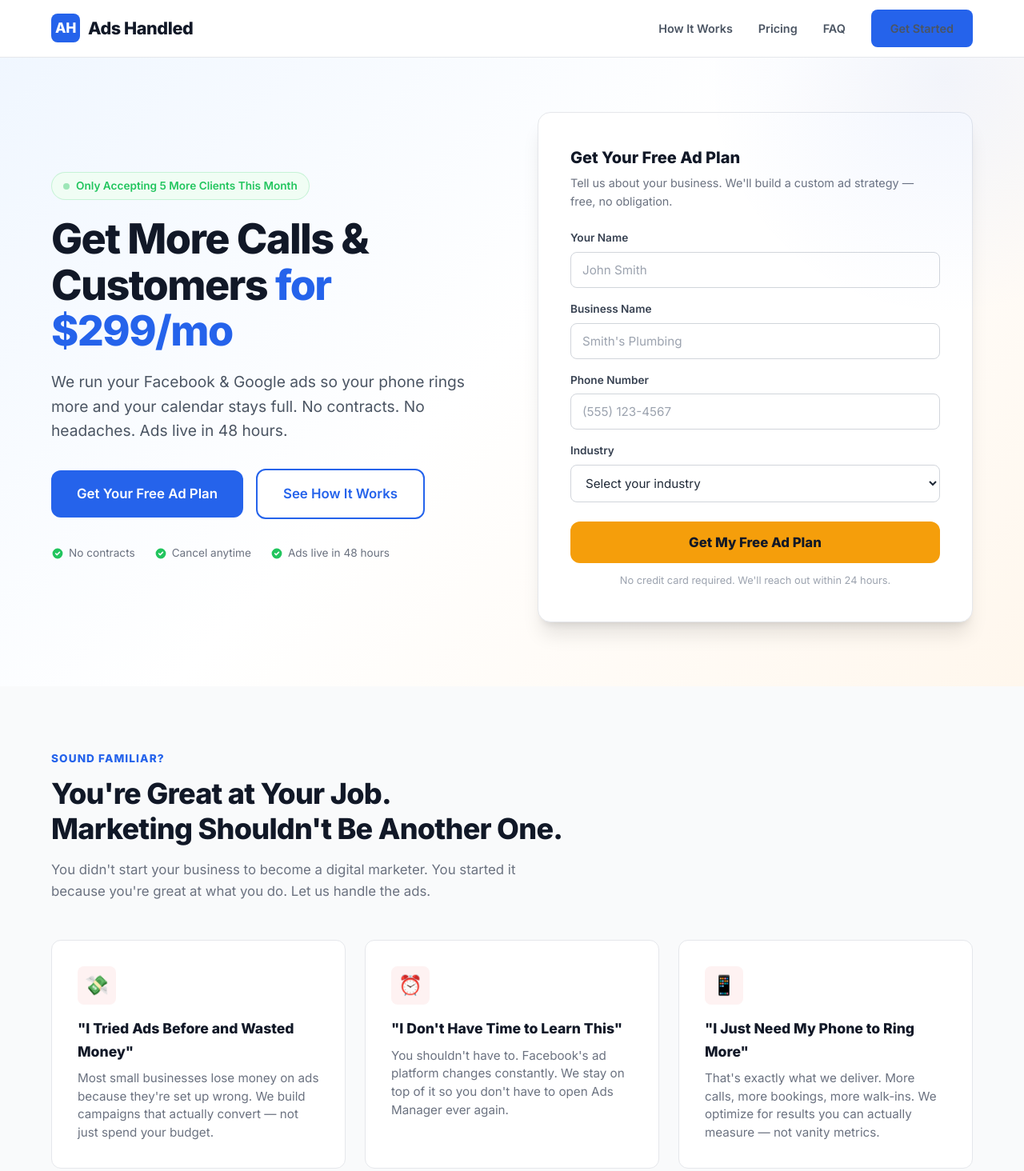
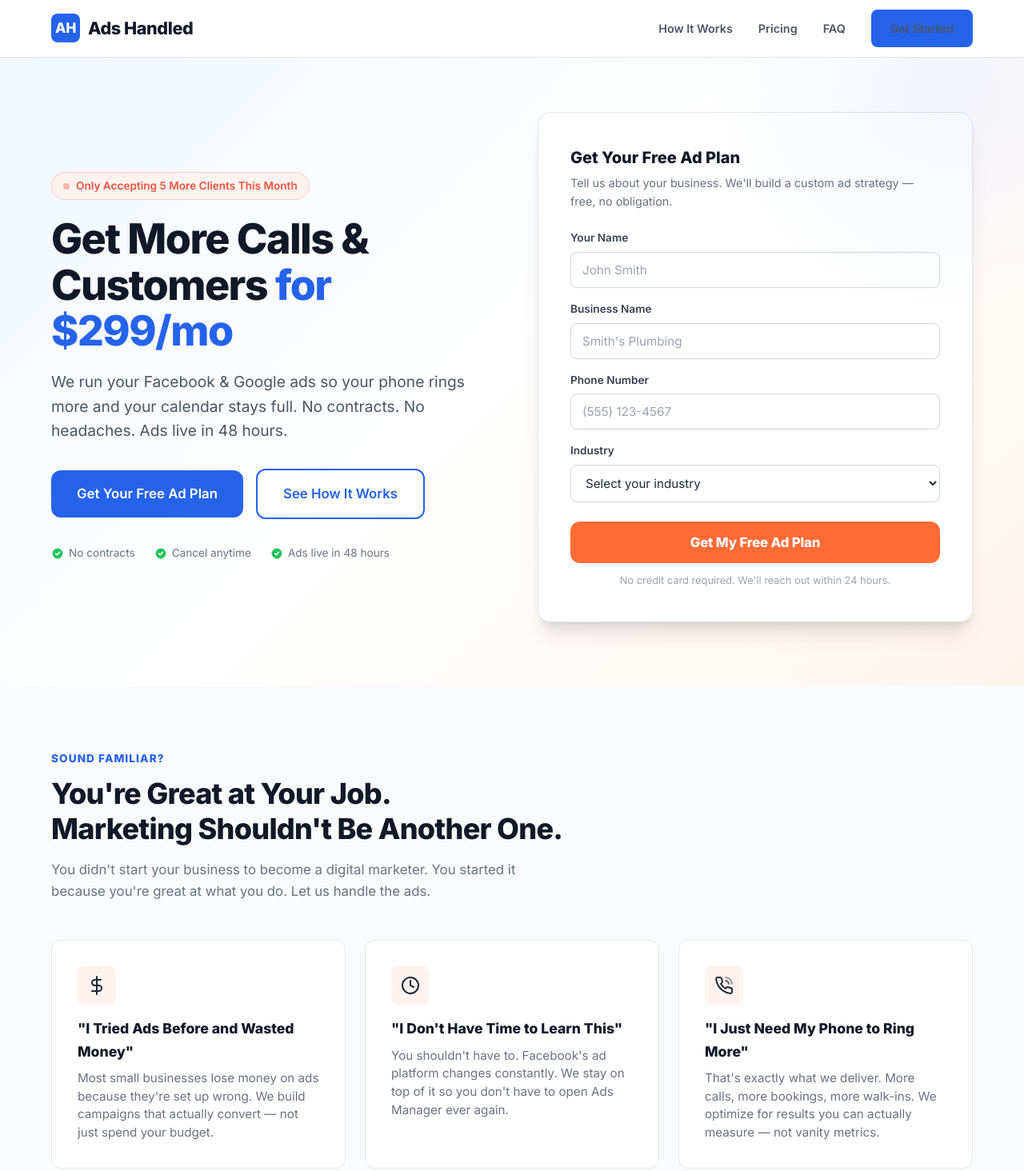
Before and after one commit to ZacharyVorsteg/adshandled, a plain HTML site: page index.html in a window 1280 px wide. Shown: the top 1464 px of the page at 80% size. Drawn offline with Linux system fonts and the light colour scheme.

Commit message:
Fix color refactor: broken amber var, orange CTA on pricing, coral pain icons
- Fix .testimonial-stars referencing deleted --amber-500 → --orange-500
- Change pricing card CTA from blue (btn-primary) to orange (btn-amber) for conversion
- Use var(--coral-50) instead of hardcoded #FEF2F2 on pain icons

Co-Authored-By: Claude Opus 4.6 <noreply@anthropic.com>

```diff
--- a/index.html
+++ b/index.html
@@ -43,7 +43,7 @@
     "serviceType": "Digital Advertising Management",
     "founder": {
       "@type": "Person",
-      "name": "Zach Thomas"
+      "name": "Zach Vorsteg"
     },
     "offers": {
       "@type": "Offer",
@@ -219,17 +219,23 @@
       <p class="section-desc">You didn't start your business to become a digital marketer. You started it because you're great at what you do. Let us handle the ads.</p>
       <div class="pain-grid">
         <div class="pain-card">
-          <div class="pain-icon">💸</div>
+          <div class="pain-icon">
+            <svg width="24" height="24" viewBox="0 0 24 24" fill="none" stroke="currentColor" stroke-width="2" stroke-linecap="round" stroke-linejoin="round"><line x1="12" y1="1" x2="12" y2="23"/><path d="M17 5H9.5a3.5 3.5 0 000 7h5a3.5 3.5 0 010 7H6"/></svg>
+          </div>
           <h3>"I Tried Ads Before and Wasted Money"</h3>
           <p>Most small businesses lose money on ads because they're set up wrong. We build campaigns that actually convert — not just spend your budget.</p>
         </div>
         <div class="pain-card">
-          <div class="pain-icon">⏰</div>
+          <div class="pain-icon">
+            <svg width="24" height="24" viewBox="0 0 24 24" fill="none" stroke="currentColor" stroke-width="2" stroke-linecap="round" stroke-linejoin="round"><circle cx="12" cy="12" r="10"/><polyline points="12 6 12 12 16 14"/></svg>
+          </div>
           <h3>"I Don't Have Time to Learn This"</h3>
           <p>You shouldn't have to. Facebook's ad platform changes constantly. We stay on top of it so you don't have to open Ads Manager ever again.</p>
         </div>
         <div class="pain-card">
-          <div class="pain-icon">📱</div>
+          <div class="pain-icon">
+            <svg width="24" height="24" viewBox="0 0 24 24" fill="none" stroke="currentColor" stroke-width="2" stroke-linecap="round" stroke-linejoin="round"><path d="M22 16.92v3a2 2 0 01-2.18 2 19.79 19.79 0 01-8.63-3.07 19.5 19.5 0 01-6-6 19.79 19.79 0 01-3.07-8.67A2 2 0 014.11 2h3a2 2 0 012 1.72c.127.96.361 1.903.7 2.81a2 2 0 01-.45 2.11L8.09 9.91a16 16 0 006 6l1.27-1.27a2 2 0 012.11-.45c.907.339 1.85.573 2.81.7A2 2 0 0122 16.92z"/><path d="M14.05 2a9 9 0 018 7.94" opacity="0.5"/><path d="M14.05 6a5 5 0 014 3.94" opacity="0.7"/></svg>
+          </div>
           <h3>"I Just Need My Phone to Ring More"</h3>
           <p>That's exactly what we deliver. More calls, more bookings, more walk-ins. We optimize for results you can actually measure — not vanity metrics.</p>
         </div>
@@ -395,7 +401,7 @@
             Ads live within 48 hours
           </li>
         </ul>
-        <a href="#start" class="btn btn-primary btn-large" style="width:100%;">Get Started — $299/month</a>
+        <a href="#start" class="btn btn-amber btn-large" style="width:100%;">Get Started — $299/month</a>
         <div class="pricing-guarantee">
           <svg width="16" height="16" viewBox="0 0 20 20" fill="currentColor" style="color:var(--green-500);min-width:16px;"><path fill-rule="evenodd" d="M2.166 4.999A11.954 11.954 0 0010 1.944 11.954 11.954 0 0017.834 5c.11.65.166 1.32.166 2 0 5.225-3.34 9.67-8 11.317C5.34 16.67 2 12.225 2 7c0-.682.057-1.35.166-2.001zm11.541 3.708a1 1 0 00-1.414-1.414L9 10.586 7.707 9.293a1 1 0 00-1.414 1.414l2 2a1 1 0 001.414 0l4-4z" clip-rule="evenodd"/></svg>
           30-day money-back guarantee
@@ -477,10 +483,10 @@
   <!-- ═══ FOUNDER ═══ -->
   <section class="founder">
     <div class="container">
-      <img src="/assets/founder.jpg" alt="Zach Thomas, Founder of Ads Handled" class="founder-photo" width="200" height="200" loading="lazy">
+      <img src="/assets/founder.jpg" alt="Zach Vorsteg, Founder of Ads Handled" class="founder-photo" width="200" height="200" loading="lazy">
       <div class="founder-content">
         <div class="section-label">Meet the Founder</div>
-        <h3>Zach Thomas</h3>
+        <h3>Zach Vorsteg</h3>
         <p class="founder-title">Founder, Ads Handled · Digital Marketing & Business Strategy</p>
         <p>I started Ads Handled after watching local business owners waste thousands on agencies that overpromise and underdeliver. I've managed over $500K in ad spend across 50+ small business campaigns and built multiple businesses from scratch — I know what it takes to grow.</p>
         <p>We use AI-powered tools to cut the fat out of ad management, so you get agency-quality results at a price that actually makes sense. Every dollar of your ad budget works harder because we optimize weekly, not monthly.</p>
--- a/styles.css
+++ b/styles.css
@@ -8,8 +8,11 @@
   --blue-800: #1E40AF;
   --blue-50: #EFF6FF;
   --blue-100: #DBEAFE;
-  --amber-500: #F59E0B;
-  --amber-600: #D97706;
+  --orange-500: #FF6B35;
+  --orange-600: #E85D2A;
+  --orange-50: #FFF4EE;
+  --coral-500: #E8553D;
+  --coral-50: #FEF2F0;
   --green-500: #22C55E;
   --green-50: #F0FDF4;
   --gray-50: #F9FAFB;
@@ -154,21 +157,22 @@ ul { list-style: none; }
 }
 
 .btn-amber {
-  background: var(--amber-500);
-  color: var(--gray-900);
-  font-weight: 700;
+  background: var(--orange-500);
+  color: var(--white);
+  font-weight: 800;
+  letter-spacing: -0.01em;
 }
 
 .btn-amber:hover {
-  background: var(--amber-600);
+  background: var(--orange-600);
   transform: translateY(-1px);
-  box-shadow: var(--shadow-lg);
+  box-shadow: 0 10px 25px -5px rgba(255,107,53,0.4);
 }
 
 /* ═══ HERO ═══ */
 .hero {
   padding: 140px 0 80px;
-  background: linear-gradient(135deg, var(--blue-50) 0%, var(--white) 50%, #FFF7ED 100%);
+  background: linear-gradient(135deg, var(--blue-50) 0%, var(--white) 50%, var(--orange-50) 100%);
   position: relative;
   overflow: hidden;
 }
@@ -195,21 +199,21 @@ ul { list-style: none; }
   display: inline-flex;
   align-items: center;
   gap: 8px;
-  background: var(--green-50);
-  color: var(--green-500);
+  background: var(--coral-50);
+  color: var(--coral-500);
   padding: 6px 14px;
   border-radius: 100px;
   font-size: 0.85rem;
   font-weight: 600;
   margin-bottom: 20px;
-  border: 1px solid rgba(34,197,94,0.2);
+  border: 1px solid rgba(232,85,61,0.2);
 }
 
 .hero-badge::before {
   content: '';
   width: 8px;
   height: 8px;
-  background: var(--green-500);
+  background: var(--coral-500);
   border-radius: 50%;
   animation: pulse 2s infinite;
 }
@@ -395,7 +399,7 @@ ul { list-style: none; }
   justify-content: center;
   font-size: 1.5rem;
   margin-bottom: 16px;
-  background: #FEF2F2;
+  background: var(--coral-50);
 }
 
 .pain-card h3 {
@@ -768,7 +772,7 @@ ul { list-style: none; }
 }
 
 .testimonial-stars {
-  color: var(--amber-500);
+  color: var(--orange-500);
   font-size: 1.1rem;
   letter-spacing: 2px;
   margin-bottom: 16px;
```
